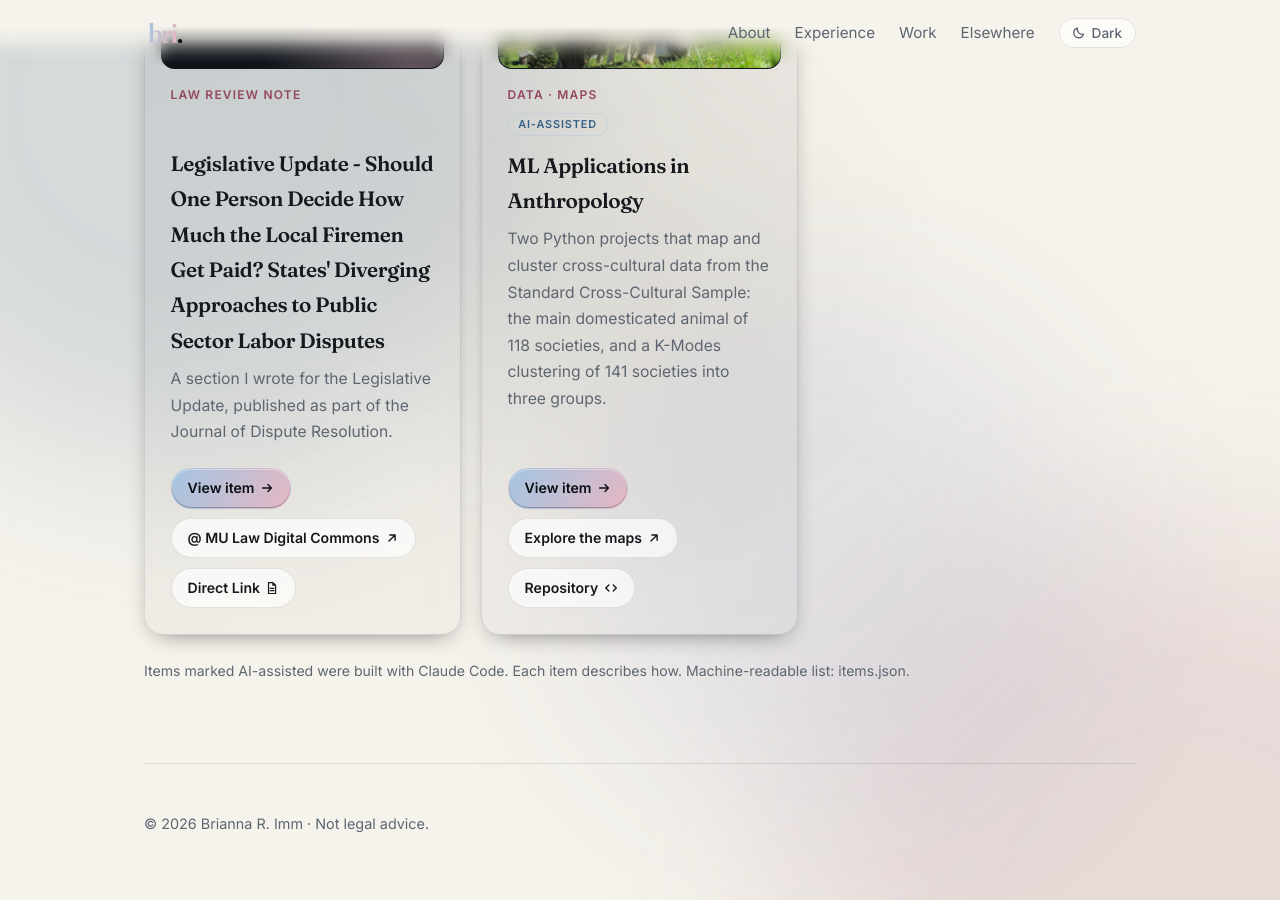
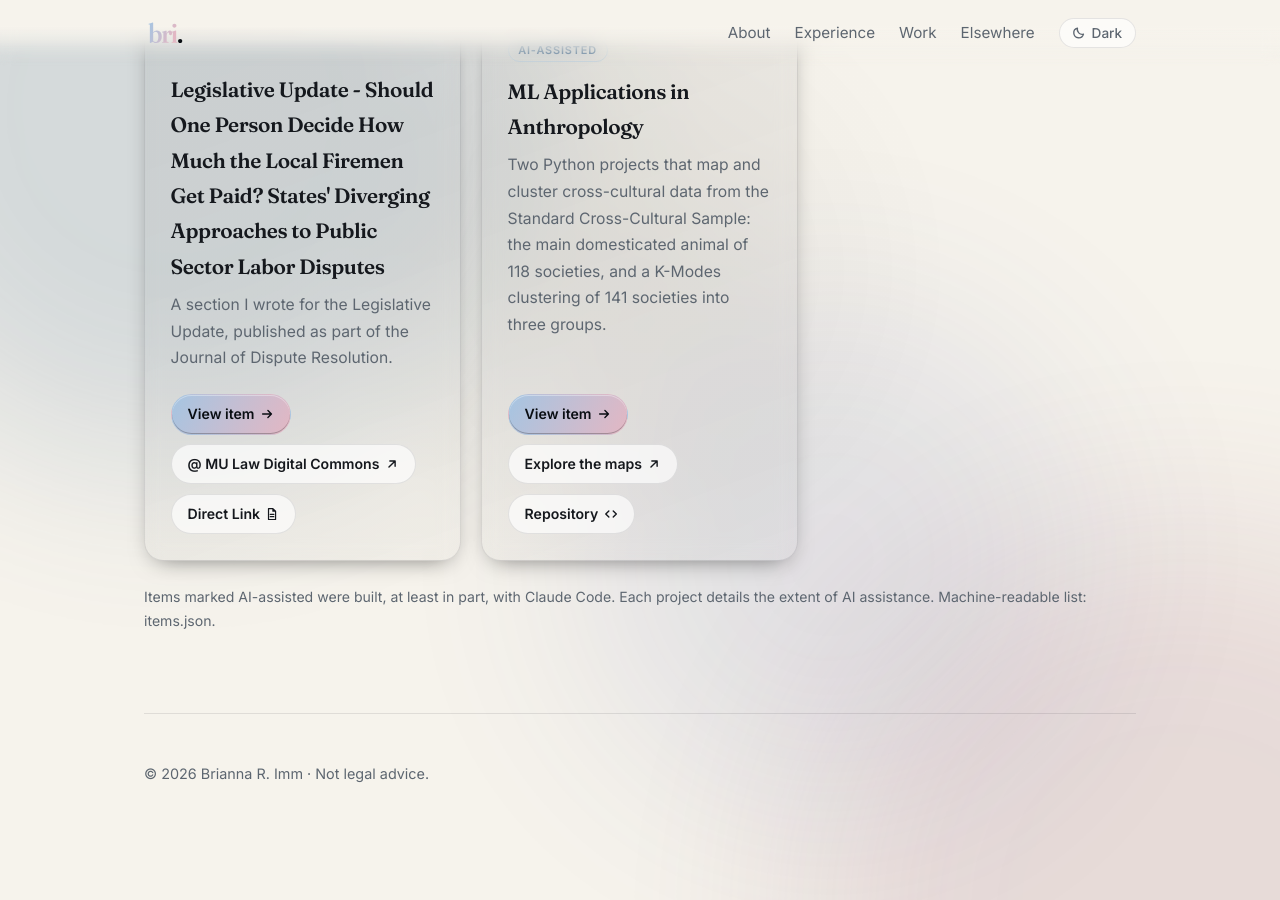
Before and after one commit to briannarimm/briannarimm.github.io, a Jekyll site: the page built from items/index.html, in a window 1280 px wide and 900 px high, scrolled down 1447 px. Built offline with Jekyll 4.4.1, drawn with Linux system fonts in a browser that asks for light colours; some of the changed text lies outside the part shown.

Commit message:
more weeding

```diff
--- a/index.html
+++ b/index.html
@@ -163,7 +163,7 @@
       <p class="empty" hidden>Nothing here yet. Check back soon.</p>
       <div class="more-row reveal">
         <a class="btn" href="{{ '/items/' | relative_url }}">Browse the full collection <svg class="ico" aria-hidden="true"><use href="#arrow-right"/></svg></a>
-        <p class="note">Items marked AI-assisted were built with Claude Code. Each item describes how.</p>
+        <p class="note">Items marked AI-assisted were built with Claude Code.</p>
       </div>
     </section>
 
--- a/items/index.html
+++ b/items/index.html
@@ -12,7 +12,7 @@
       </nav>
       <p class="eyebrow reveal">The collection</p>
       <h1 class="item-title reveal">Papers &amp; Projects</h1>
-      <p class="lead reveal">Legal scholarship, library systems, and software for legal research and learning. Each item has a full record with Dublin Core metadata.</p>
+      <p class="lead reveal">Legal scholarship, library systems, and little trinkets.</p>
       <div class="toolbar reveal">
         <div class="filters" role="group" aria-label="Filter papers and projects">
           <button type="button" class="filter" data-filter="all" aria-pressed="true">All <span>{{ sorted.size }}</span></button>
@@ -33,5 +33,5 @@
         {%- endfor %}
       </div>
       <p class="empty" hidden>No items match. Try another filter or search.</p>
-      <p class="note reveal">Items marked AI-assisted were built with Claude Code. Each item describes how. Machine-readable list: <a href="{{ '/items.json' | relative_url }}">items.json</a>.</p>
+      <p class="note reveal">Items marked AI-assisted were built, at least in part, with Claude Code. Each project details the extent of AI assistance. Machine-readable list: <a href="{{ '/items.json' | relative_url }}">items.json</a>.</p>
     </section>
```
Also changed, not shown: other parts of items/index.html (+1 -1 lines), assets/items/ai-pix-explorer/floor-plan.jpg (deleted), assets/items/ai-pix-explorer/thumbnail.jpg (deleted), assets/items/ai-pix-explorer/title-screen.jpg (deleted), assets/items/codepix/start-screen.jpg (deleted), assets/items/codepix/thumbnail.jpg (deleted), assets/items/objection/courtroom.jpg (deleted), assets/items/objection/evidence-cctv.jpg (deleted), assets/items/objection/evidence-diary.jpg (deleted), assets/items/objection/evidence-parrot.jpg (deleted), assets/items/objection/receipt.png (deleted), assets/items/objection/thumbnail.jpg (deleted), assets/items/opac/search.jpg (deleted), assets/items/opac/thumbnail.jpg (deleted), 1 more files.
